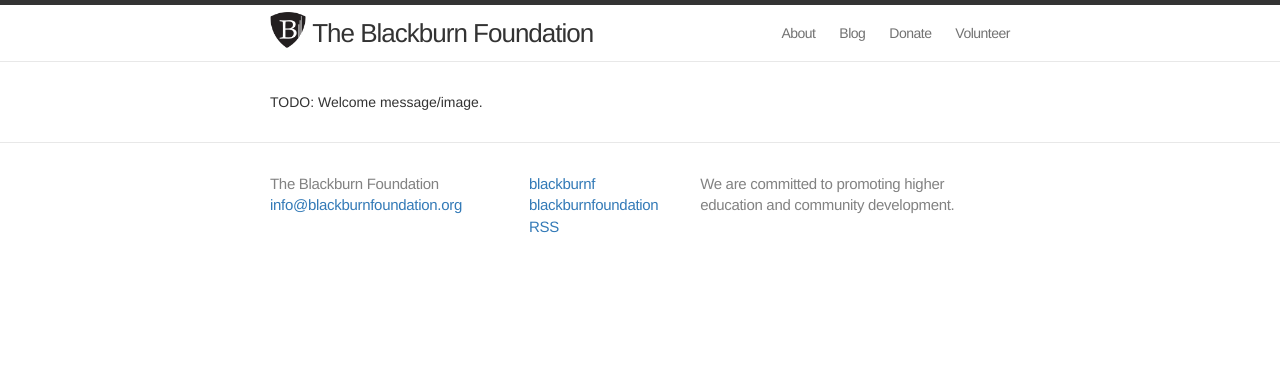
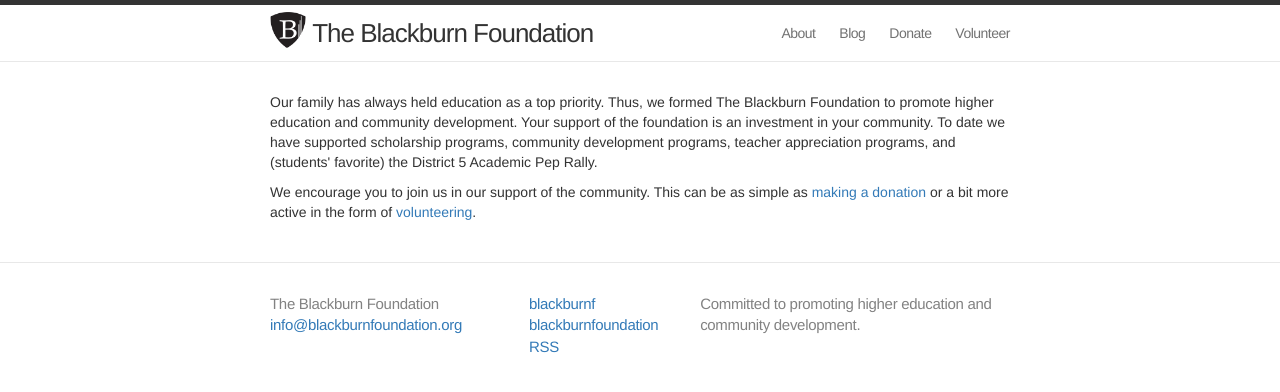
Before and after one commit to blackburn-foundation/site, a Jekyll site: the page built from index.html, in a window 1280 px wide. Shown: the top 392 px of the page. Built offline with Jekyll 4.4.1, drawn with Linux system fonts in a browser that asks for light colours; nearby versions of some CDN libraries.

Commit message:
Cleaned index and about pages

```diff
--- a/_config.yml
+++ b/_config.yml
@@ -1,7 +1,7 @@
 # Site settings
 title: The Blackburn Foundation
 email: info@blackburnfoundation.org
-description: "We are committed to promoting higher education and community development."
+description: "Committed to promoting higher education and community development."
 baseurl: ""
 url: "http://blackburnfoundation.org"
 social:
--- a/_includes/head.html
+++ b/_includes/head.html
@@ -6,7 +6,11 @@
     <meta name="viewport" content="width=device-width">
     <meta name="description" content="{{ site.description }}">
     <link rel="canonical" href="{{ page.url | replace:'index.html','' | prepend: site.baseurl | prepend: site.url }}">
+
+    <!-- RSS Link -->
     <link rel="alternate" type="application/rss+xml" title="RSS" href="{{ "/feed.xml" | prepend: site.baseurl }}" />
+
+    <!-- Favicon -->
     <link rel="icon" type="image/png" href="{{ "/img/shield.png" | prepend: site.baseurl }}">
 
     <!-- Custom CSS -->
--- a/index.html
+++ b/index.html
@@ -3,7 +3,14 @@
 ---
 
 <div class="home">
+  <p>Our family has always held education as a top priority. Thus, we formed
+  The Blackburn Foundation to promote higher education and community development.
+  Your support of the foundation is an investment in your community. To date we
+  have supported scholarship programs, community development programs, teacher
+  appreciation programs, and (students' favorite) the District 5 Academic Pep Rally.</p>
 
-  TODO: Welcome message/image.
-
+  <p>We encourage you to join us in our support of the community. This can be as
+    simple as <a href="/donate">making a donation</a> or a bit more active in the
+    form of <a href="/volunteer">volunteering</a>.
+  </p>
 </div>
```
Also changed, not shown: about.md (+2 -2 lines).
